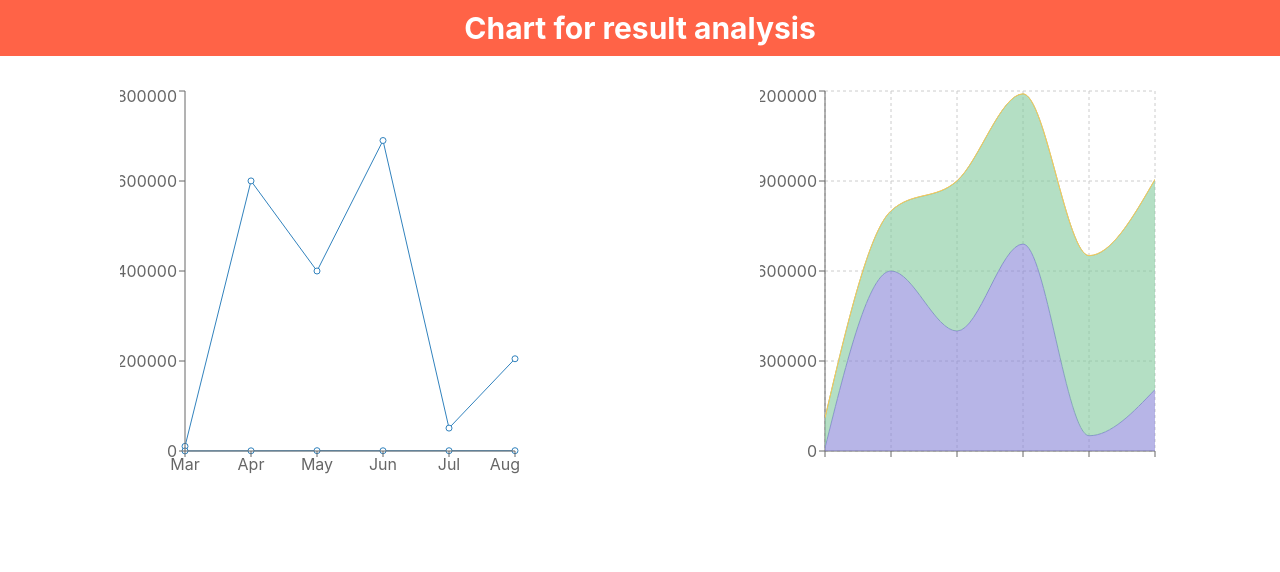
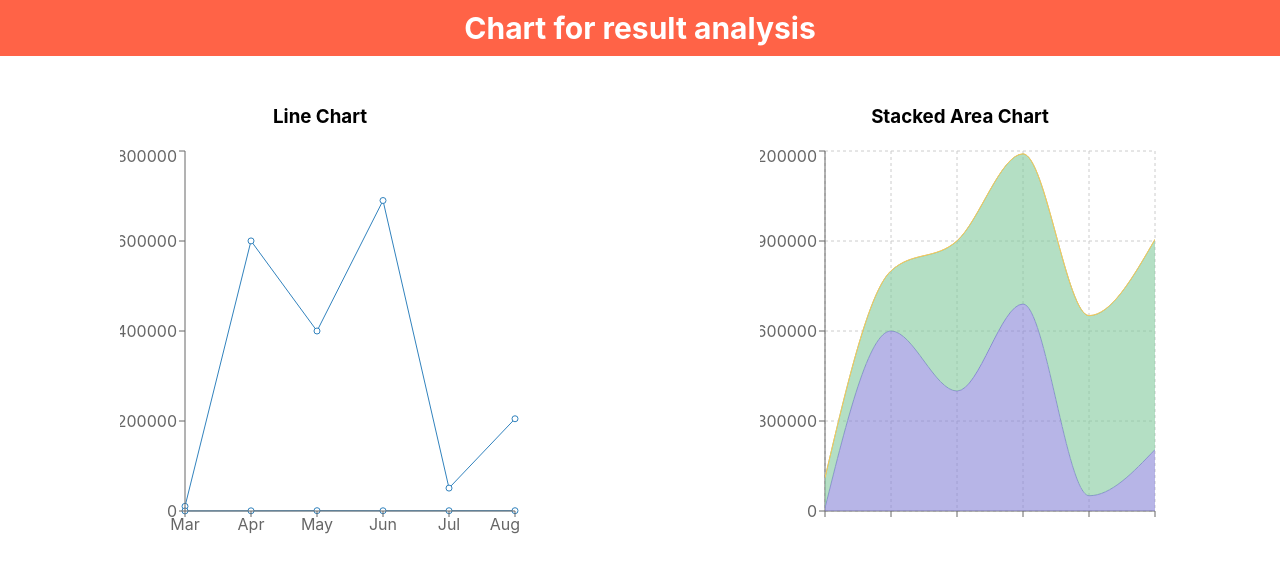
Before and after one commit to khanmohammadimran/shoe-review-analysis-website, a React (Create React App) app: page /dashboard in a window 1280 px wide. Shown: the top 572 px of the page. Built offline with nearby package versions, Linux system fonts and the light colour scheme.

Commit message:
React Router 404 isses fixed

```diff
--- a/src/Component/Home/Home.js
+++ b/src/Component/Home/Home.js
@@ -2,8 +2,6 @@ import React from 'react';
 import { Link, useNavigate } from 'react-router-dom';
 import UseCustomHook from '../../customHooks/UseCustomHook';
 import Review from '../Review/Review';
-// import Review from '../Review/Review';
-// import Reviews from '../Reviews/Reviews';
 import './Home.css'
 
 const Home = () => {
--- a/src/Component/MyLineChart/MyLineChart.js
+++ b/src/Component/MyLineChart/MyLineChart.js
@@ -42,6 +42,9 @@ const MyLineChart = () => {
     ];
     return (
         <div>
+            <div className='chart-text'>
+                <h3>Line Chart</h3>
+            </div>
             <LineChart width={400} height={400} data={data}>
                 <Line dataKey={'revenue'}></Line>
                 <Line dataKey={'sell'}></Line>
--- /dev/null
+++ b/src/Component/MyStackedAreaChart/MyStackedAreaChart.css
@@ -0,0 +1,3 @@
+.chart-text {
+    text-align: center;
+}
--- a/src/Component/MyStackedAreaChart/MyStackedAreaChart.js
+++ b/src/Component/MyStackedAreaChart/MyStackedAreaChart.js
@@ -1,5 +1,6 @@
 import React from 'react';
 import { Area, AreaChart, CartesianGrid, Tooltip, XAxis, YAxis } from 'recharts';
+import './MyStackedAreaChart.css'
 
 const MyStackedAreaChart = () => {
     const data = [
@@ -42,6 +43,9 @@ const MyStackedAreaChart = () => {
     ];
     return (
         <div>
+            <div className='chart-text'>
+                <h3>Stacked Area Chart</h3>
+            </div>
             <AreaChart width={400} height={400} data={data}>
                 <CartesianGrid strokeDasharray="3 3" />
                 <XAxis dataKey="name" />
--- /dev/null
+++ b/src/Component/NotFound/NotFound.css
@@ -0,0 +1,7 @@
+.not-found {
+    text-align: center;
+}
+
+.not-found img {
+    width: 600px;
+}
--- a/src/Component/NotFound/NotFound.js
+++ b/src/Component/NotFound/NotFound.js
@@ -1,10 +1,11 @@
 import React from 'react';
+import './NotFound.css'
 
 const NotFound = () => {
     return (
-        <div>
-            <h1>The Content you are looking for is not available</h1>
-            <h4>404</h4>
+        <div className='not-found'>
+            <h3>The Content you are looking for is not available</h3>
+            <img src="https://img.freepik.com/free-vector/oops-404-error-with-broken-robot-concept-illustration_114360-5529.jpg?w=740&t=st=1649130799~exp=1649131399~hmac=656769e4d65f9c70efce78f034446e71408bac15a91213f32cfc7a99bdd971d2" alt="" />
         </div>
     );
 };
```
Also changed, not shown: src/Component/MyLineChart/MyLineChart.css (added), 1 other file (tests, documents, lock files or other folders).
